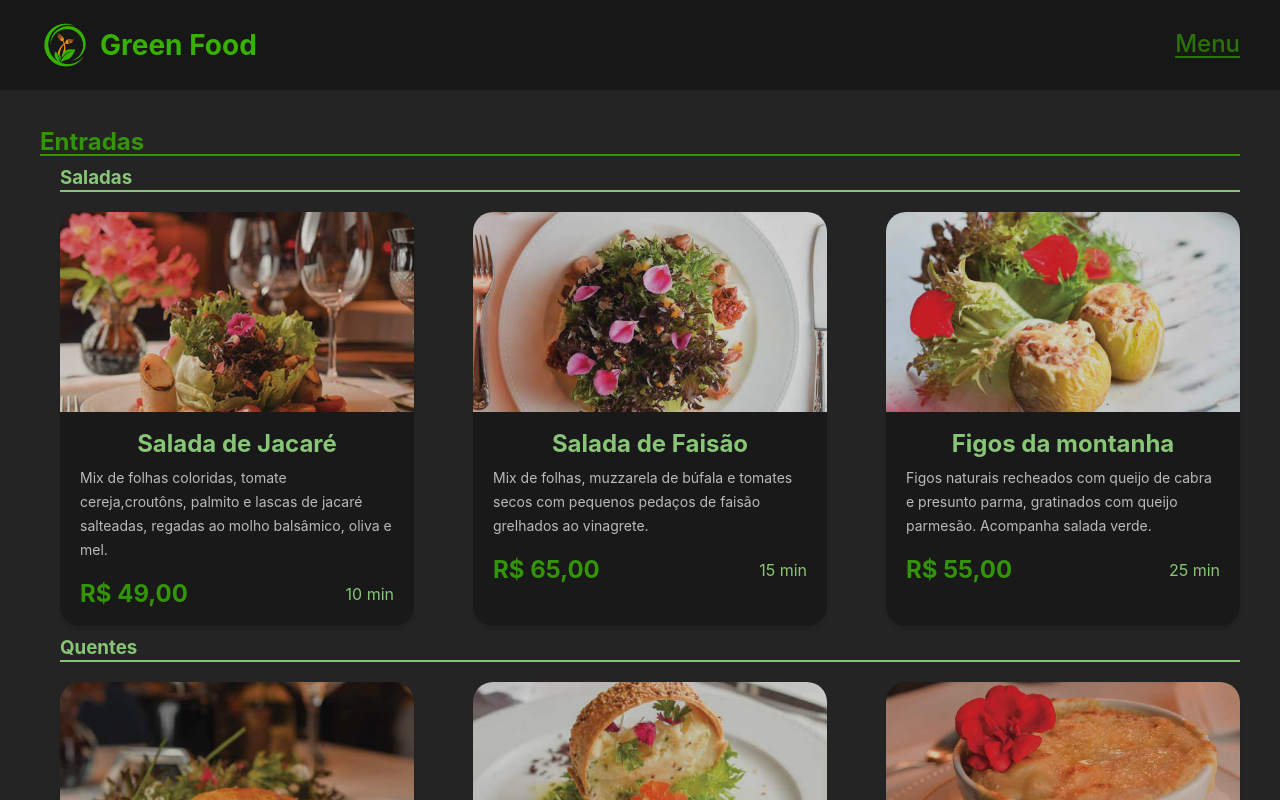
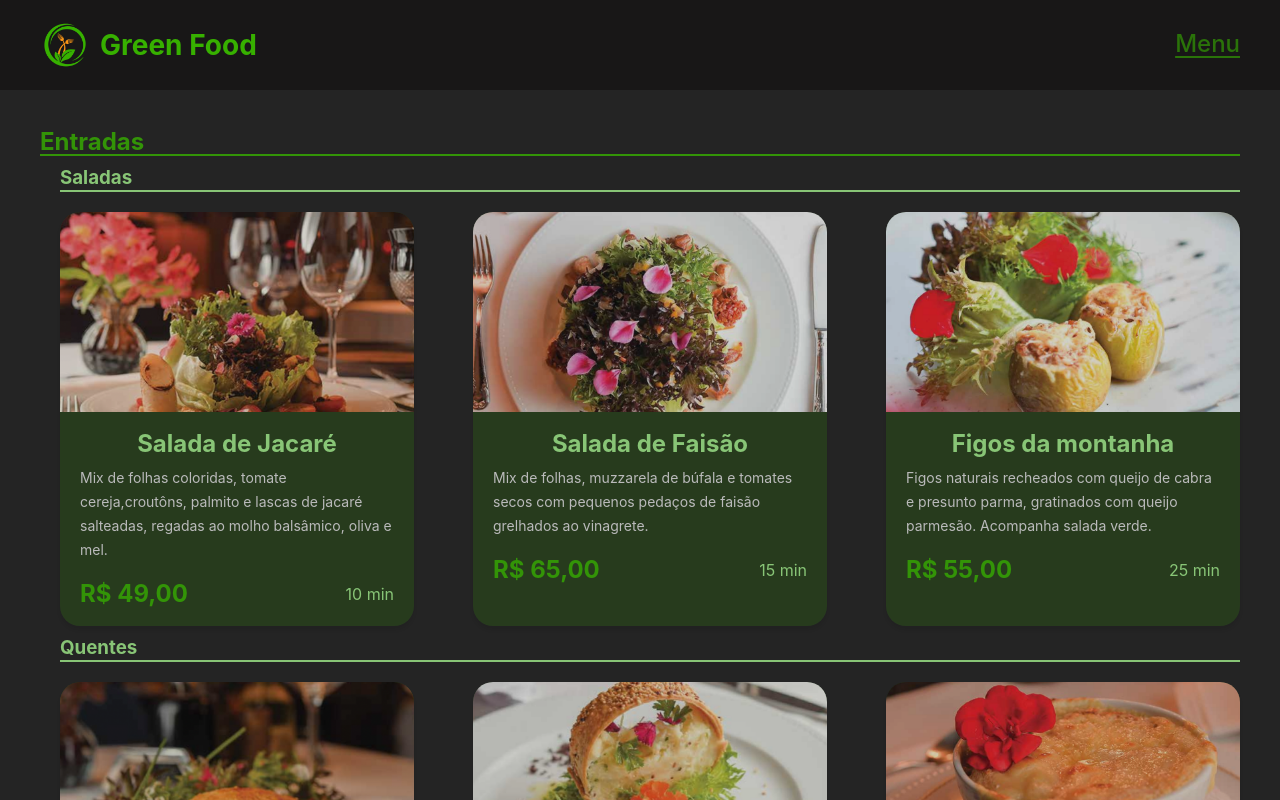
Before and after one commit to diego-wendt/Curso-DevInHouse, a React (Vite) app in the folder Exercícios/Módulo1/Semana8/: page / in a window 1280 px wide. Shown: the top 800 px of the page. Built offline with nearby package versions, Linux system fonts and the light colour scheme.

Commit message:
[M1S08]Ex02

```diff
--- a/Exercícios/Módulo1/Semana8/src/components/Card/Card.jsx
+++ b/Exercícios/Módulo1/Semana8/src/components/Card/Card.jsx
@@ -2,8 +2,8 @@ import PropTypes from 'prop-types';
 
 import styles from './Card.module.css';
 
-export const Card = ({ produto }) => (
-  <div className={styles.card}>
+export const Card = ({ produto, selecionado, onSelecionar }) => (
+  <div className={`${styles.card} ${styles.cardSelected}`}>
     <img className={styles.img} alt='Foto do prato' src={produto.img} height={200} />
 
     <div className={styles.info}>
@@ -23,6 +23,8 @@ export const Card = ({ produto }) => (
 );
 
 Card.propTypes = {
+  selecionado: PropTypes.bool,
+  onSelecionar: PropTypes.func,
   produto: PropTypes.shape({
     img: PropTypes.string.isRequired,
     nome: PropTypes.string.isRequired,
--- a/Exercícios/Módulo1/Semana8/src/components/Card/Card.module.css
+++ b/Exercícios/Módulo1/Semana8/src/components/Card/Card.module.css
@@ -5,6 +5,10 @@
   box-shadow: 0px 4px 4px rgba(0, 0, 0, 0.1);
   border-radius: 20px;
   width: 100%;
+}
+
+.cardSelected{
+  background-color: #38b00036;
 }
 
 .img {
```
